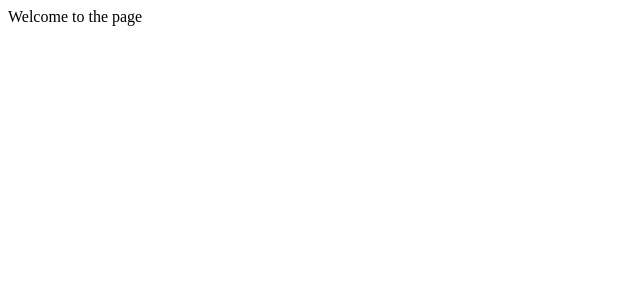
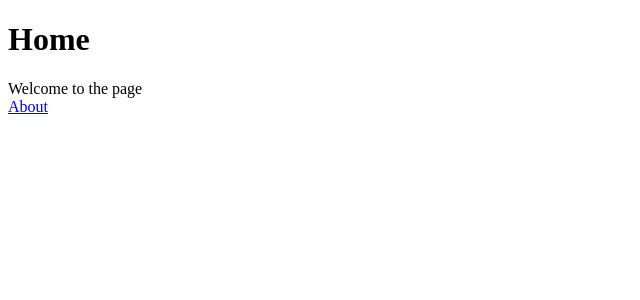
Before and after one commit to k3vnb/nextJS-react-practice, a Next.js app: page / in a window 1280 px wide. Shown: the top 300 px of the page, without its empty margins (0-640 px from the left). Built offline with nearby package versions, Linux system fonts and the light colour scheme.

Commit message:
create basic routing structure w/ Next.js

```diff
--- a/pages/index.js
+++ b/pages/index.js
@@ -1,5 +1,15 @@
+import Link from 'next/link';
+
+
+
 const Index = () => (
-    <div>Welcome to the page</div>
+    <div>
+        <h1>Home</h1>
+        <div>Welcome to the page</div>
+        <Link href="/about">
+            About
+        </Link>
+    </div>
 );
 
 export default Index;
```
Also changed, not shown: pages/about.js (added, +13 -0 lines), static/javascript-logo.png (added).
